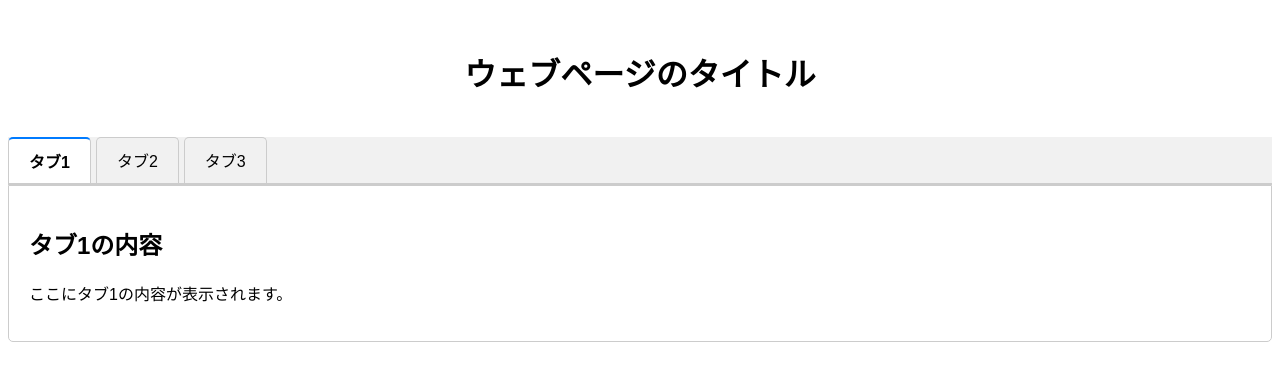
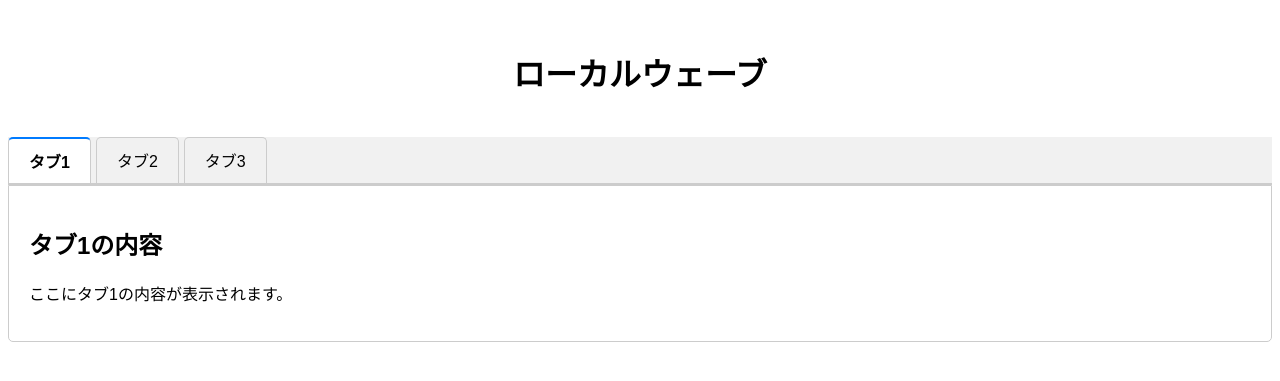
Before and after one commit to kmrist/20240810, a Django app: page / in a window 1280 px wide. Shown: the top 381 px of the page. Run offline with Django 5.2, Linux system fonts and the light colour scheme.

Commit message:
change title

```diff
--- a/app/templates/index.html
+++ b/app/templates/index.html
@@ -3,13 +3,13 @@
 <head>
     <meta charset="UTF-8">
     <meta name="viewport" content="width=device-width, initial-scale=1.0">
-    <title>タブ付きページ</title>
+    <title>ローカルウェーブ</title>
     {% load static %}
     <link rel="stylesheet" href="{% static 'styles.css' %}">
 </head>
 <body>
     <header>
-        <h1>ウェブページのタイトル</h1>
+        <h1>ローカルウェーブ</h1>
     </header>
     <div class="tabs">
         <div class="tab-button" onclick="showTab('tab1', event)">タブ1</div>
```
